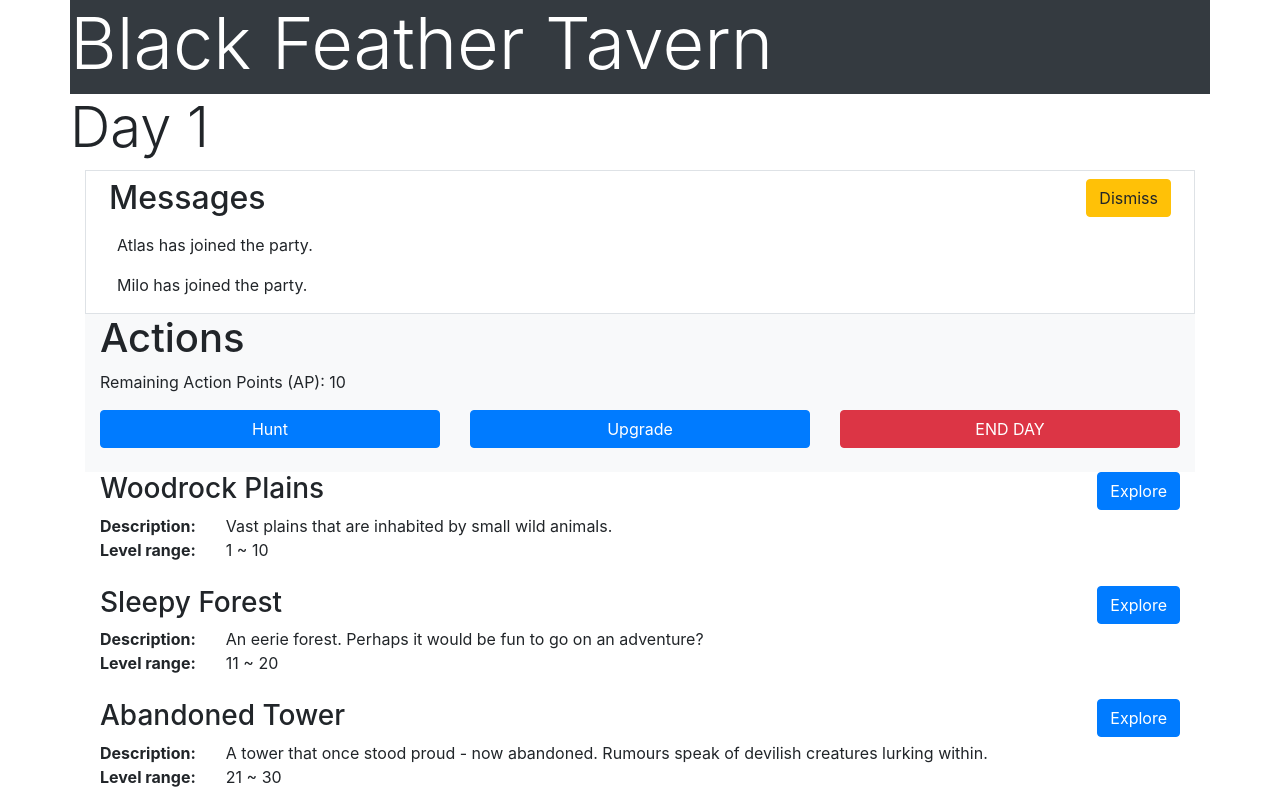
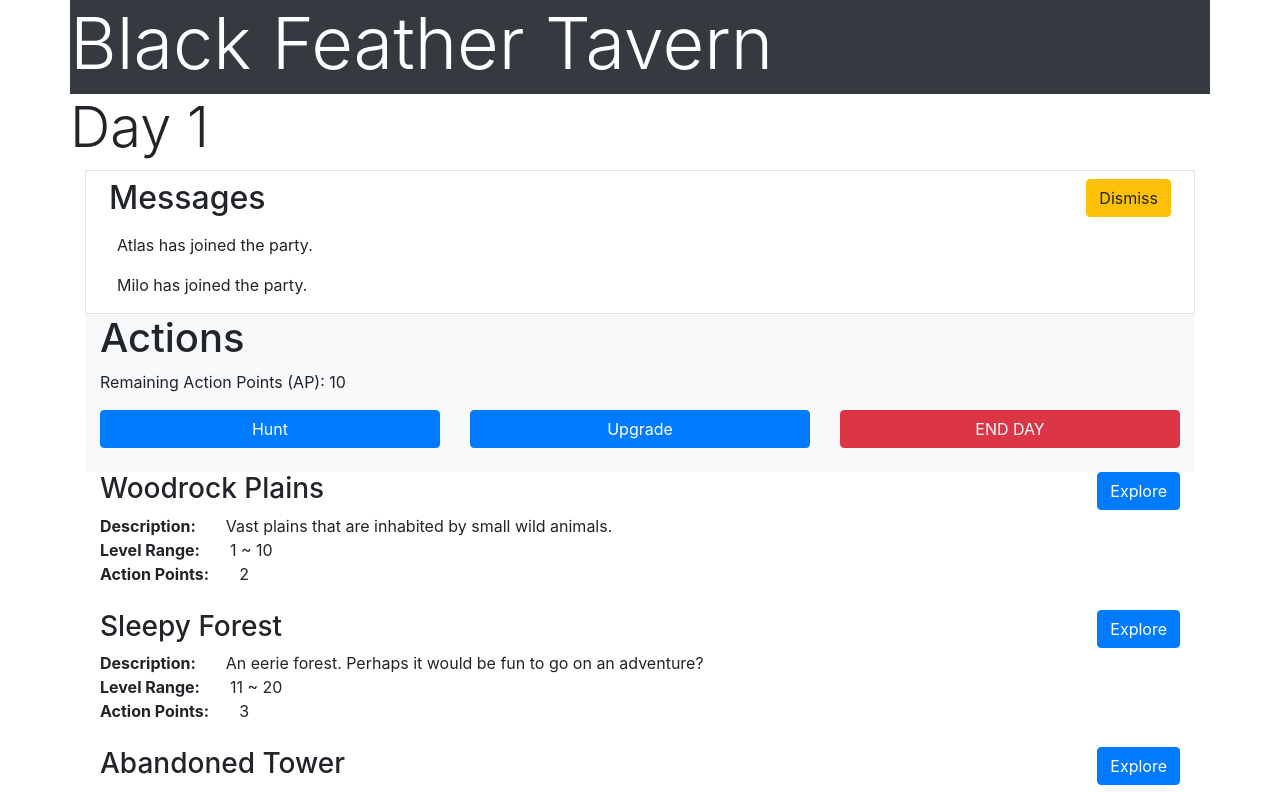
Before and after one commit to Infiniafication/angular-tavern, an Angular app: page /hunt in a window 1280 px wide. Shown: the top 792 px of the page. Built offline with nearby package versions, Linux system fonts and the light colour scheme.

Commit message:
3 files modified

```diff
--- a/src/app/area.ts
+++ b/src/app/area.ts
@@ -1,8 +1,10 @@
 export class Area {
+  id: number;
   name: string;
   minlevel: number;
   maxlevel: number;
   minfatigue: number;
   maxfatigue: number;
+  actionpoints: number;
   description: string;
 }
--- a/src/app/hunt-area/hunt-area.component.html
+++ b/src/app/hunt-area/hunt-area.component.html
@@ -23,10 +23,18 @@
           </div>
           <div class="row">
             <div class="col-sm-auto">
-              <strong> Level range: </strong>
+              <strong> Level Range: </strong>
             </div>
             <div class="col-md-auto">
               {{ area.minlevel }} ~ {{ area.maxlevel }}
+            </div>
+          </div>
+          <div class="row">
+            <div class="col-sm-auto">
+              <strong> Action Points: </strong>
+            </div>
+            <div class="col-md-auto">
+              {{ area.actionpoints }}
             </div>
           </div>
         </div>
--- a/src/app/mock-areas.ts
+++ b/src/app/mock-areas.ts
@@ -2,27 +2,33 @@ import { Area } from './area';
 
 export const AREAS: Area[] = [
     {
+      id: 0,
       name: "Woodrock Plains",
       minlevel: 1,
       maxlevel: 10,
       minfatigue: 25,
       maxfatigue: 50,
+      actionpoints: 2,
       description: "Vast plains that are inhabited by small wild animals."
     },
     {
+      id: 1,
       name: "Sleepy Forest",
       minlevel: 11,
       maxlevel: 20,
       minfatigue: 30,
       maxfatigue: 60,
+      actionpoints: 3,
       description: "An eerie forest. Perhaps it would be fun to go on an adventure?"
     },
     {
+      id: 2,
       name: "Abandoned Tower",
       minlevel: 21,
       maxlevel: 30,
       minfatigue: 50,
       maxfatigue: 100,
+      actionpoints: 5,
       description: "A tower that once stood proud - now abandoned. Rumours speak of devilish creatures lurking within."
     }
 ];
```
